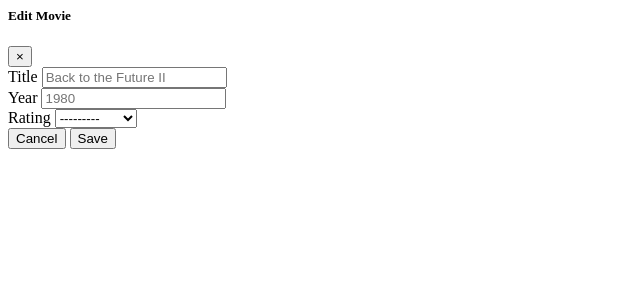
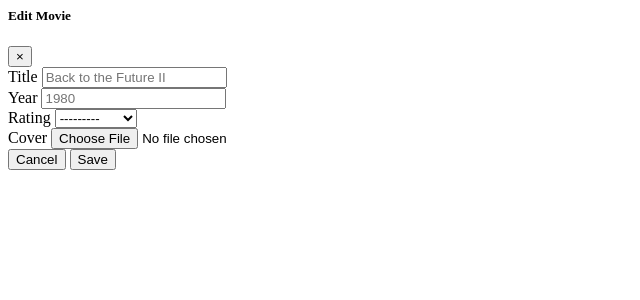
Before and after one commit to bblanchon/django-htmx-modal-form, a Django app: page /movies/add in a window 1280 px wide. Shown: the top 300 px of the page, without its empty margins (0-640 px from the left). Run offline with Django 3.2, Linux system fonts and the light colour scheme; some libraries are stand-ins or nearby versions.

Commit message:
Support file upload

```diff
--- a/django_htmx_modal_form/settings.py
+++ b/django_htmx_modal_form/settings.py
@@ -126,3 +126,7 @@ STATIC_URL = '/static/'
 # https://docs.djangoproject.com/en/3.2/ref/settings/#default-auto-field
 
 DEFAULT_AUTO_FIELD = 'django.db.models.BigAutoField'
+
+
+MEDIA_ROOT = BASE_DIR / "media"
+MEDIA_URL = "/media/"
--- a/django_htmx_modal_form/urls.py
+++ b/django_htmx_modal_form/urls.py
@@ -1,6 +1,10 @@
+from django.conf import settings
+from django.conf.urls.static import static
 from django.urls import path
 from movie_collection import views
+from urllib.parse import urlparse
 
+MEDIA_PATH = urlparse(settings.MEDIA_URL).path
 
 urlpatterns = [
     path('', views.index),
@@ -8,4 +12,4 @@ urlpatterns = [
     path('movies/add', views.add_movie, name='add_movie'),
     path('movies/<int:pk>/remove', views.remove_movie, name='remove_movie'),
     path('movies/<int:pk>/edit', views.edit_movie, name='edit_movie'),
-]
+] + static(MEDIA_PATH, document_root=settings.MEDIA_ROOT)
--- a/movie_collection/forms.py
+++ b/movie_collection/forms.py
@@ -7,4 +7,4 @@ class MovieForm(forms.ModelForm):
 
     class Meta:
         model = Movie
-        fields = ['title', 'year', 'rating']
+        fields = ['title', 'year', 'rating', 'cover']
--- a/movie_collection/models.py
+++ b/movie_collection/models.py
@@ -20,3 +20,5 @@ class Movie(models.Model):
         (4, "★★★★☆"),
         (5, "★★★★★"),
     ))
+
+    cover = models.FileField(blank=True)
--- a/movie_collection/templates/movie_form.html
+++ b/movie_collection/templates/movie_form.html
@@ -1,6 +1,6 @@
 {% load widget_tweaks %}
 {% with WIDGET_ERROR_CLASS='is-invalid' %}
-<form hx-post="{{ request.path }}" hx-headers='{"X-CSRFToken":"{{ csrf_token }}"}' class="modal-content">
+<form hx-post="{{ request.path }}" hx-headers='{"X-CSRFToken":"{{ csrf_token }}"}' hx-encoding="multipart/form-data" class="modal-content">
   <div class="modal-header">
     <h5 class="modal-title">Edit Movie</h5>
     <button type="button" class="close" data-dismiss="modal">&times;</button>
@@ -21,6 +21,11 @@
       {% render_field form.rating class="form-control" %}
       <div class="invalid-feedback">{{ form.rating.errors|first }}</div>
     </div>
+     <div class="form-group">
+      <label for="{{ form.cover.id_for_label }}">Cover</label >
+      {% render_field form.cover class="form-control-file" %}
+      <div class="invalid-feedback">{{ form.cover.errors|first }}</div>
+    </div>
   </div>
   <div class="modal-footer">
     {% if movie %}
--- a/movie_collection/views.py
+++ b/movie_collection/views.py
@@ -21,7 +21,7 @@ def movie_list(request):
 
 def add_movie(request):
     if request.method == "POST":
-        form = MovieForm(request.POST)
+        form = MovieForm(request.POST, request.FILES)
         if form.is_valid():
             movie = form.save()
             return HttpResponse(
@@ -42,7 +42,7 @@ def add_movie(request):
 def edit_movie(request, pk):
     movie = get_object_or_404(Movie, pk=pk)
     if request.method == "POST":
-        form = MovieForm(request.POST, instance=movie)
+        form = MovieForm(request.POST, request.FILES, instance=movie)
         if form.is_valid():
             form.save()
             return HttpResponse(
```
Also changed, not shown: movie_collection/templates/movie_list.html (+6 -1 lines), movie_collection/migrations/0002_movie_cover.py (added), 1 other file.
